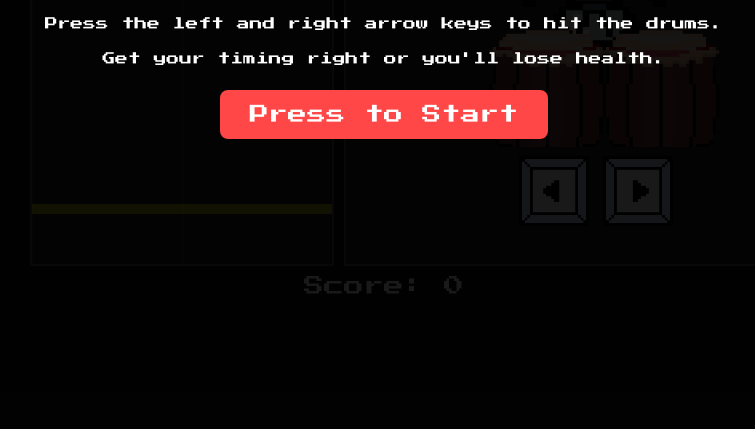
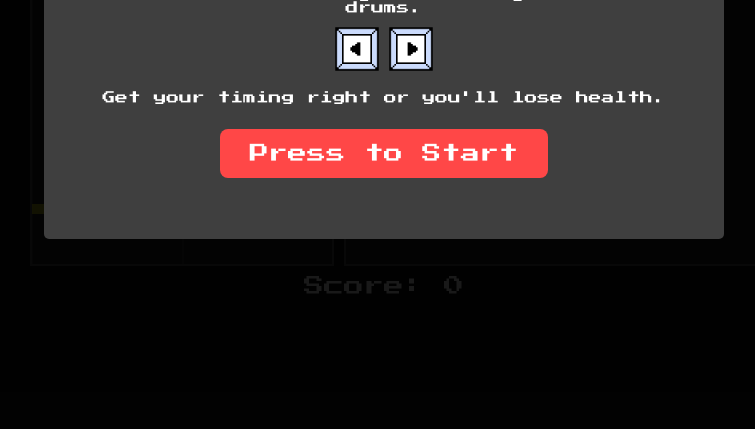
Before and after one commit to markom9822/rhythm-web-game, a plain HTML site: page index.html in a window 1280 px wide. Shown: the part 371-800 px from the top of the page, without its empty margins (256-1011 px from the left). Drawn offline with Linux system fonts and the light colour scheme.

Commit message:
cleaning up

```diff
--- a/game.js
+++ b/game.js
@@ -11,13 +11,10 @@ const infoText = document.getElementById("infoText");
 // audio
 const drumSound = new Audio('./sounds/drum_sound_8bit.wav');
 drumSound.volume = 0.6;
-
 const hurtSound = new Audio('./sounds/man_hurt_8bit.wav');
 hurtSound.volume = 0.8;
-
 const gameOverSound = new Audio('./sounds/kabuki_yoooo_8bit.wav');
 gameOverSound.volume = 0.8;
-
 
 let health = 5;
 const healthContainer = document.getElementById('healthContainer');
@@ -36,7 +33,7 @@ window.addEventListener("DOMContentLoaded", () => {
     const gameOverMenu = document.getElementById("gameOverMenu");
     gameOverMenu.style.display = "none";
 
-    const startMenu = document.getElementById("startMenu");
+    const startMenu = document.getElementById("startMenuBackground");
     const startButton = document.getElementById("startButton");
 
     const restartButton = document.getElementById("restartButton");
@@ -58,7 +55,6 @@ window.addEventListener("DOMContentLoaded", () => {
         scheduleNextNote();
     });
 });
-
 
 function handleGameOver() {
 
@@ -213,14 +209,12 @@ function hit(lane) {
 
                 // good hit
                 score++;
-
                 showInfo("HIT", "green");
 
             } else {
 
                 // missed hit
                 showInfo("MISS", "red");
-
                 decreaseHealth();
                 updateHealthVisuals();
             }
@@ -234,10 +228,8 @@ function hit(lane) {
 
     // No note in lane to hit
     showInfo("MISS", "red");
-
     decreaseHealth();
     updateHealthVisuals();
-
     updateScore();
 }
 
--- a/index.html
+++ b/index.html
@@ -9,11 +9,17 @@
 
 <body>
 
-    <div id="startMenu">
-        <h1>Drum Game</h1>
-        <p>Press the left and right arrow keys to hit the drums.</p>
-        <p>Get your timing right or you'll lose health.</p>
-        <button id="startButton">Press to Start</button>
+    <div id="startMenuBackground">
+        <div id="startMenuPanel">
+            <h1>Drum Game</h1>
+            <p>Press the left and right arrow keys to hit the drums.</p>
+            <div>
+                <img src="./images/Left_arrow_unpressed.png" height="50px" width="50px"/>
+                <img src="./images/Right_arrow_unpressed.png" height="50px" width="50px"/>
+            </div>
+            <p>Get your timing right or you'll lose health.</p>
+            <button id="startButton">Press to Start</button>
+        </div>
     </div>
 
     <div id="gameOverMenu">
--- a/styles.css
+++ b/styles.css
@@ -11,7 +11,7 @@ body {
     flex-direction: column;
 }
 
-#startMenu {
+#startMenuBackground {
     position: fixed;
     top: 0;
     left: 0;
@@ -22,18 +22,37 @@ body {
     justify-content: center;
     align-items: center;
     flex-direction: column;
-    z-index: 9999;
+    z-index: 9000;
     color: white;
     text-align: center;
 }
 
-#startMenu h1 {
+#startMenuPanel {
+    width: 50%;
+    height: 50%;
+    background: rgba(63, 63, 63);
+    display: flex;
+    justify-content: center;
+    align-items: center;
+    flex-direction: column;
+    z-index: 9999;
+    color: white;
+    text-align: center;
+    padding-top: 10px;
+    padding-bottom: 10px;
+    padding-left: 20px;
+    padding-right: 20px;
+    border-radius: 5px;
+
+}
+
+#startMenuPanel h1 {
     font-size: 3rem;
-    margin-bottom: 20px;
+    margin-bottom: 30px;
     font-family: "PressStart-Regular", "Arial" ;
 }
 
-#startMenu p {
+#startMenuPanel p {
     font-size: 0.8rem;
     margin-bottom: 10px;
     font-family: "PressStart-Regular", "Arial" ;
```
